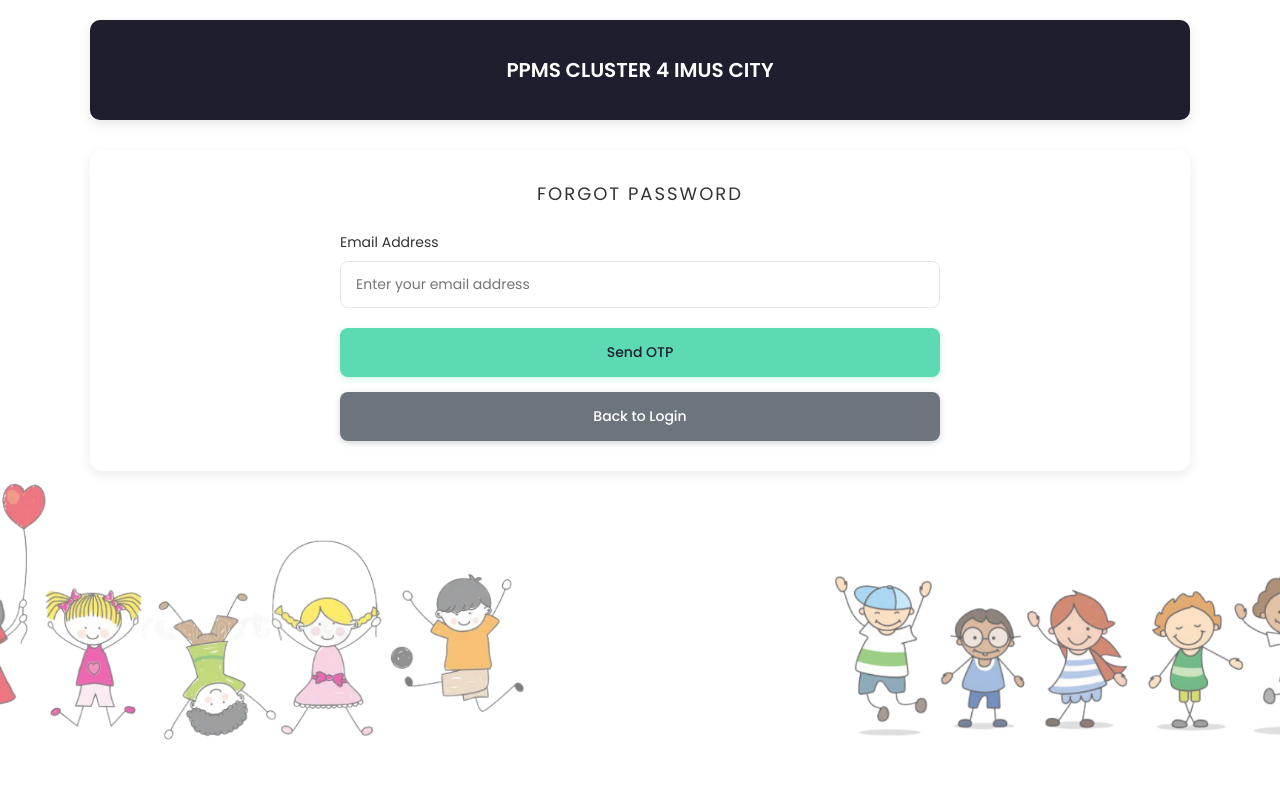
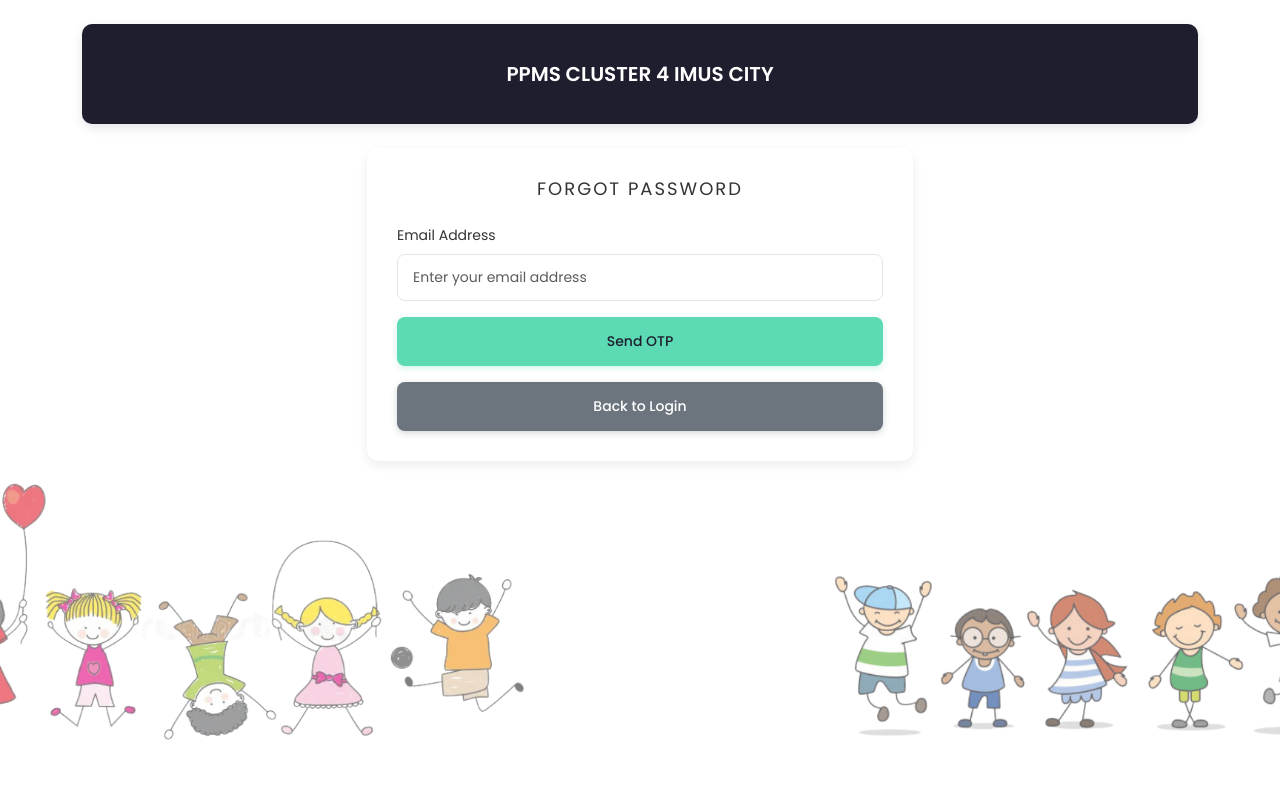
Before and after one commit to Chenzz00/ProfileNMonitoringSystem, a Django app: page /forgot-password/ in a window 1280 px wide. Run offline with Django 5.2, Linux system fonts and the light colour scheme.

Commit message:
Update forgot_password.html

```diff
--- a/WebApp/Templates/HTML/forgot_password.html
+++ b/WebApp/Templates/HTML/forgot_password.html
@@ -3,26 +3,30 @@
 <head>
     {% load static %}
     <meta charset="UTF-8">
+    <meta name="viewport" content="width=device-width, initial-scale=1.0">
     <title>Forgot Password</title>
+
+    <!-- Bootstrap CSS -->
+    <link href="https://cdn.jsdelivr.net/npm/bootstrap@5.3.2/dist/css/bootstrap.min.css" rel="stylesheet">
+    <!-- Google Fonts -->
     <link href="https://fonts.googleapis.com/css2?family=Poppins:wght@400;500;600;700&display=swap" rel="stylesheet">
 
     <style>
         * {
-          margin: 0 !important;
-          padding: 0 !important;
-          box-sizing: border-box !important;
-          font-family: 'Poppins', 'Segoe UI', Tahoma, Geneva, Verdana, sans-serif !important;
+          margin: 0;
+          padding: 0;
+          box-sizing: border-box;
+          font-family: 'Poppins', 'Segoe UI', Tahoma, Geneva, Verdana, sans-serif;
         }
 
         body {
-          font-family: 'Poppins', 'Segoe UI', Tahoma, Geneva, Verdana, sans-serif !important;
-          color: #333 !important;
-          padding: 20px !important;
-          min-height: 100vh !important;
-          margin: 0 !important;
-          overflow-x: hidden !important;
-          font-size: 14px !important;
-          font-weight: 400 !important;
+          font-family: 'Poppins', 'Segoe UI', Tahoma, Geneva, Verdana, sans-serif;
+          color: #333;
+          min-height: 100vh;
+          overflow-x: hidden;
+          font-size: 14px;
+          font-weight: 400;
+          position: relative;
         }
 
         body::before {
@@ -67,160 +71,113 @@
         }
 
         .topbar {
-          position: relative !important;
-          height: 100px !important;
-          background-color: #1e1e2f !important;
-          border-radius: 10px !important;
-          box-shadow: 0 4px 12px rgba(0, 0, 0, 0.1) !important;
-          margin: 0 auto 30px auto !important;
-          max-width: 1100px !important;
+          height: 100px;
+          background-color: #1e1e2f;
+          border-radius: 10px;
+          box-shadow: 0 4px 12px rgba(0, 0, 0, 0.1);
+          display: flex;
+          align-items: center;
+          justify-content: center;
         }
 
         .logo-title {
-          position: absolute !important;
-          left: 50% !important;
-          top: 50% !important;
-          transform: translate(-50%, -50%) !important;
-          font-size: 20px !important;
-          font-weight: 600 !important;
-          color: white !important;
-          white-space: nowrap !important;
+          font-size: 20px;
+          font-weight: 600;
+          color: white;
+          white-space: nowrap;
+          text-align: center;
+          padding: 0 15px;
         }
 
-        .main-container {
-          max-width: 1100px !important;
-          margin: 0 auto !important;
-        }
-
-        .container {
-          background: white !important;
-          padding: 30px !important;
-          border-radius: 12px !important;
-          box-shadow: 0 4px 12px rgba(0, 0, 0, 0.08) !important;
+        .form-container {
+          background: white;
+          padding: 30px;
+          border-radius: 12px;
+          box-shadow: 0 4px 12px rgba(0, 0, 0, 0.08);
         }
 
         h2 {
-          font-size: 18px !important;
-          margin-bottom: 25px !important;
-          font-weight: 400 !important;
-          color: #333 !important;
-          text-transform: uppercase !important;
-          letter-spacing: 2px !important;
-          font-family: 'Poppins', sans-serif !important;
-          text-align: center !important;
+          font-size: 18px;
+          margin-bottom: 25px;
+          font-weight: 400;
+          color: #333;
+          text-transform: uppercase;
+          letter-spacing: 2px;
+          font-family: 'Poppins', sans-serif;
+          text-align: center;
         }
 
-        form {
-          max-width: 600px !important;
-          margin: 0 auto !important;
+        .form-label {
+          font-weight: 400;
+          color: #333;
+          font-size: 14px;
+          margin-bottom: 8px;
         }
 
-        label {
-          display: block !important;
-          font-weight: 400 !important;
-          margin-bottom: 8px !important;
-          margin-top: 20px !important;
-          color: #333 !important;
-          font-size: 14px !important;
+        .form-control {
+          padding: 12px 15px;
+          border-radius: 8px;
+          border: 1px solid #e6e6e6;
+          font-size: 14px;
+          font-family: 'Poppins', sans-serif;
+          background-color: white;
+          color: #333;
+          font-weight: 400;
+          transition: all 0.3s ease;
         }
 
-        label:first-of-type {
-          margin-top: 0 !important;
+        .form-control:focus {
+          border-color: #5bdab3;
+          box-shadow: 0 0 0 3px rgba(91, 218, 179, 0.15);
         }
 
-        input[type="email"] {
-          width: 100% !important;
-          padding: 12px 15px !important;
-          border-radius: 8px !important;
-          border: 1px solid #e6e6e6 !important;
-          font-size: 14px !important;
-          font-family: 'Poppins', sans-serif !important;
-          background-color: white !important;
-          color: #333 !important;
-          font-weight: 400 !important;
-          transition: all 0.3s ease !important;
+        .btn-primary {
+          background-color: #5bdab3;
+          color: #1e1e2f;
+          padding: 14px 20px;
+          border-radius: 8px;
+          font-weight: 500;
+          font-size: 14px;
+          transition: all 0.3s ease;
+          border: none;
+          width: 100%;
+          box-shadow: 0 2px 6px rgba(91, 218, 179, 0.3);
         }
 
-        input[type="email"]:focus {
-          outline: none !important;
-          border-color: #5bdab3 !important;
-          box-shadow: 0 0 0 3px rgba(91, 218, 179, 0.15) !important;
-        }
-
-        .btn {
-          display: inline-block !important;
-          background-color: #5bdab3 !important;
-          color: #1e1e2f !important;
-          padding: 14px 20px !important;
-          text-decoration: none !important;
-          border-radius: 8px !important;
-          font-weight: 500 !important;
-          font-size: 14px !important;
-          transition: all 0.3s ease !important;
-          border: none !important;
-          cursor: pointer !important;
-          width: 100% !important;
-          text-align: center !important;
-          box-shadow: 0 2px 6px rgba(91, 218, 179, 0.3) !important;
-          margin-top: 20px !important;
-        }
-
-        .btn:hover {
-          background-color: #1565c0 !important;
-          color: white !important;
-          transform: translateY(-2px) !important;
-          box-shadow: 0 4px 12px rgba(21, 101, 192, 0.3) !important;
+        .btn-primary:hover {
+          background-color: #1565c0;
+          color: white;
+          transform: translateY(-2px);
+          box-shadow: 0 4px 12px rgba(21, 101, 192, 0.3);
         }
 
         .btn-secondary {
-          display: inline-block !important;
-          background-color: #6c757d !important;
-          color: white !important;
-          padding: 14px 20px !important;
-          text-decoration: none !important;
-          border-radius: 8px !important;
-          font-weight: 500 !important;
-          font-size: 14px !important;
-          transition: all 0.3s ease !important;
-          border: none !important;
-          cursor: pointer !important;
-          width: 100% !important;
-          text-align: center !important;
-          box-shadow: 0 2px 6px rgba(108, 117, 125, 0.3) !important;
-          margin-top: 15px !important;
+          background-color: #6c757d;
+          color: white;
+          padding: 14px 20px;
+          border-radius: 8px;
+          font-weight: 500;
+          font-size: 14px;
+          transition: all 0.3s ease;
+          border: none;
+          width: 100%;
+          box-shadow: 0 2px 6px rgba(108, 117, 125, 0.3);
+          text-decoration: none;
+          display: inline-block;
+          text-align: center;
         }
 
         .btn-secondary:hover {
-          background-color: #5a6268 !important;
-          transform: translateY(-2px) !important;
-          box-shadow: 0 4px 12px rgba(90, 98, 104, 0.3) !important;
+          background-color: #5a6268;
+          color: white;
+          transform: translateY(-2px);
+          box-shadow: 0 4px 12px rgba(90, 98, 104, 0.3);
         }
 
         .alert {
-          padding: 12px !important;
-          margin-bottom: 20px !important;
-          border: 1px solid transparent !important;
-          border-radius: 8px !important;
-          font-size: 14px !important;
-        }
-
-        .alert-success {
-          color: #155724 !important;
-          background-color: #d4edda !important;
-          border-color: #c3e6cb !important;
-        }
-
-        .alert-error,
-        .alert-danger {
-          color: #721c24 !important;
-          background-color: #f8d7da !important;
-          border-color: #f5c6cb !important;
-        }
-
-        .alert-info {
-          color: #0c5460 !important;
-          background-color: #d1ecf1 !important;
-          border-color: #bee5eb !important;
+          padding: 12px;
+          border-radius: 8px;
+          font-size: 14px;
         }
 
         .transition-link {
@@ -228,66 +185,84 @@
           transition: all 0.3s ease;
         }
 
-        @media (max-width: 768px) {
-          .topbar {
-            margin-bottom: 20px !important;
+        @media (max-width: 576px) {
+          .logo-title {
+            font-size: 16px;
           }
 
-          .logo-title {
-            font-size: 16px !important;
-            padding: 0 20px !important;
-            text-align: center !important;
-          }
-
-          .container {
-            padding: 20px !important;
-            margin: 0 10px !important;
+          .form-container {
+            padding: 20px;
           }
 
           h2 {
-            font-size: 16px !important;
+            font-size: 16px;
+            letter-spacing: 1px;
           }
         }
 
         @media (max-width: 480px) {
           .logo-title {
-            font-size: 14px !important;
+            font-size: 14px;
+          }
+
+          .topbar {
+            height: 80px;
           }
         }
     </style>
 </head>
 <body class="fade-in">
+  <div class="container py-4">
     <!-- Top Bar -->
+    <div class="row mb-4">
+      <div class="col-12">
         <div class="topbar">
           <div class="logo-title">PPMS CLUSTER 4 IMUS CITY</div>
         </div>
+      </div>
+    </div>
     <!-- END of Top Bar -->
 
-  <div class="main-container">
-    <div class="container">
+    <!-- Main Content -->
+    <div class="row justify-content-center">
+      <div class="col-12 col-md-10 col-lg-8 col-xl-6">
+        <div class="form-container">
           <h2>Forgot Password</h2>
 
           {% if messages %}
               {% for message in messages %}
-              <div class="alert alert-{{ message.tags }}">{{ message }}</div>
+                  <div class="alert alert-{{ message.tags }} alert-dismissible fade show" role="alert">
+                    {{ message }}
+                    <button type="button" class="btn-close" data-bs-dismiss="alert" aria-label="Close"></button>
+                  </div>
               {% endfor %}
           {% endif %}
 
           <form method="post">
               {% csrf_token %}
-          <label for="email">Email Address</label>
+              <div class="mb-3">
+                <label for="email" class="form-label">Email Address</label>
                 <input type="email"
+                       class="form-control"
                        id="email"
                        name="email"
                        placeholder="Enter your email address"
                        value="{{ request.POST.email|default:'' }}"
                        required>
+              </div>
 
-          <button type="submit" class="btn">Send OTP</button>
-          <a href="{% url 'login' %}" class="btn-secondary transition-link">Back to Login</a>
+              <div class="d-grid gap-3">
+                <button type="submit" class="btn btn-primary">Send OTP</button>
+                <a href="{% url 'login' %}" class="btn btn-secondary transition-link">Back to Login</a>
+              </div>
           </form>
         </div>
       </div>
+    </div>
+  </div>
+
+  <!-- Bootstrap JS Bundle -->
+  <script src="https://cdn.jsdelivr.net/npm/bootstrap@5.3.2/dist/js/bootstrap.bundle.min.js"></script>
 
   <script>
       // Transition animation for links
```
Lines whose indentation alone changed are shown as unchanged.
